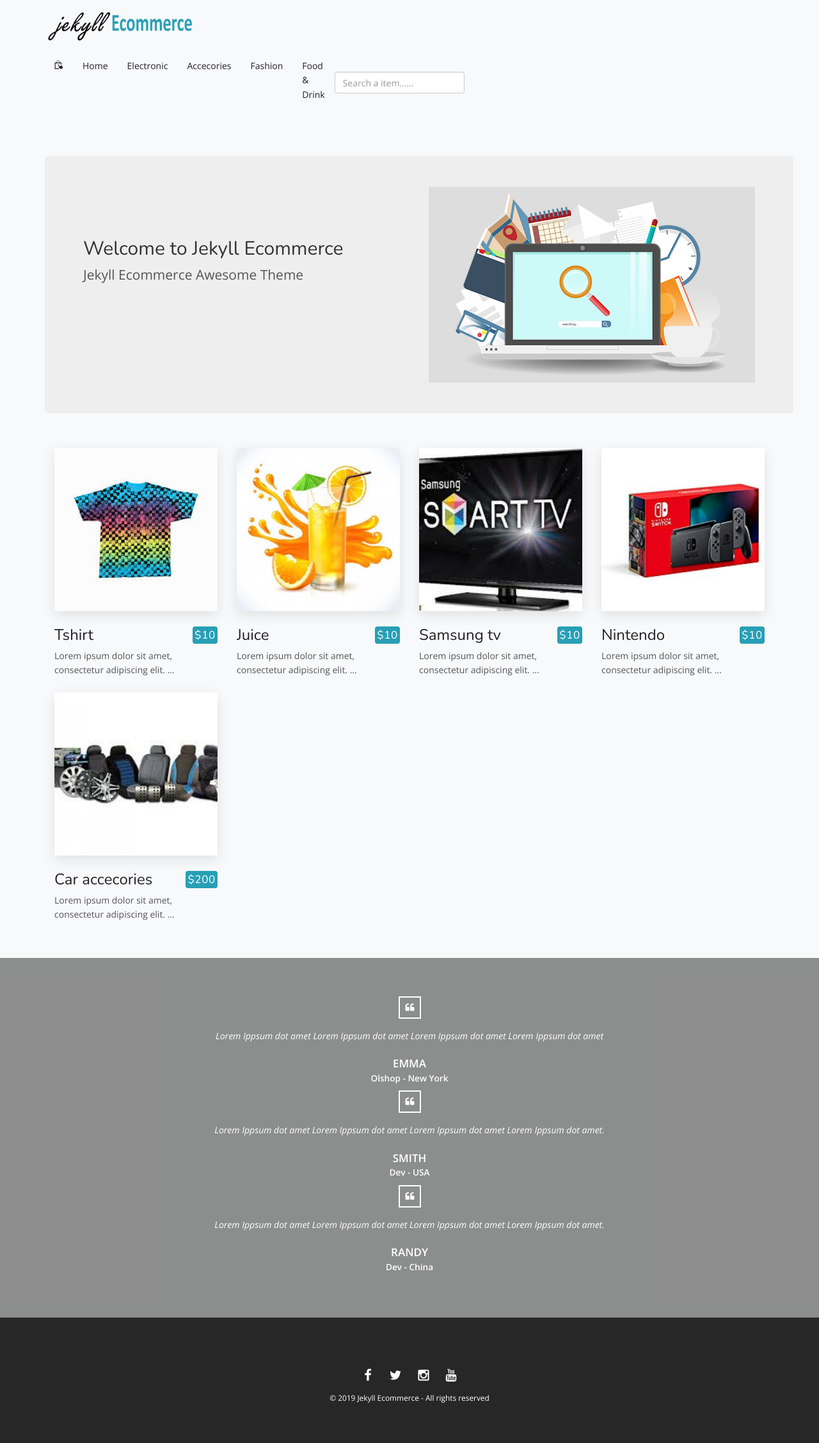
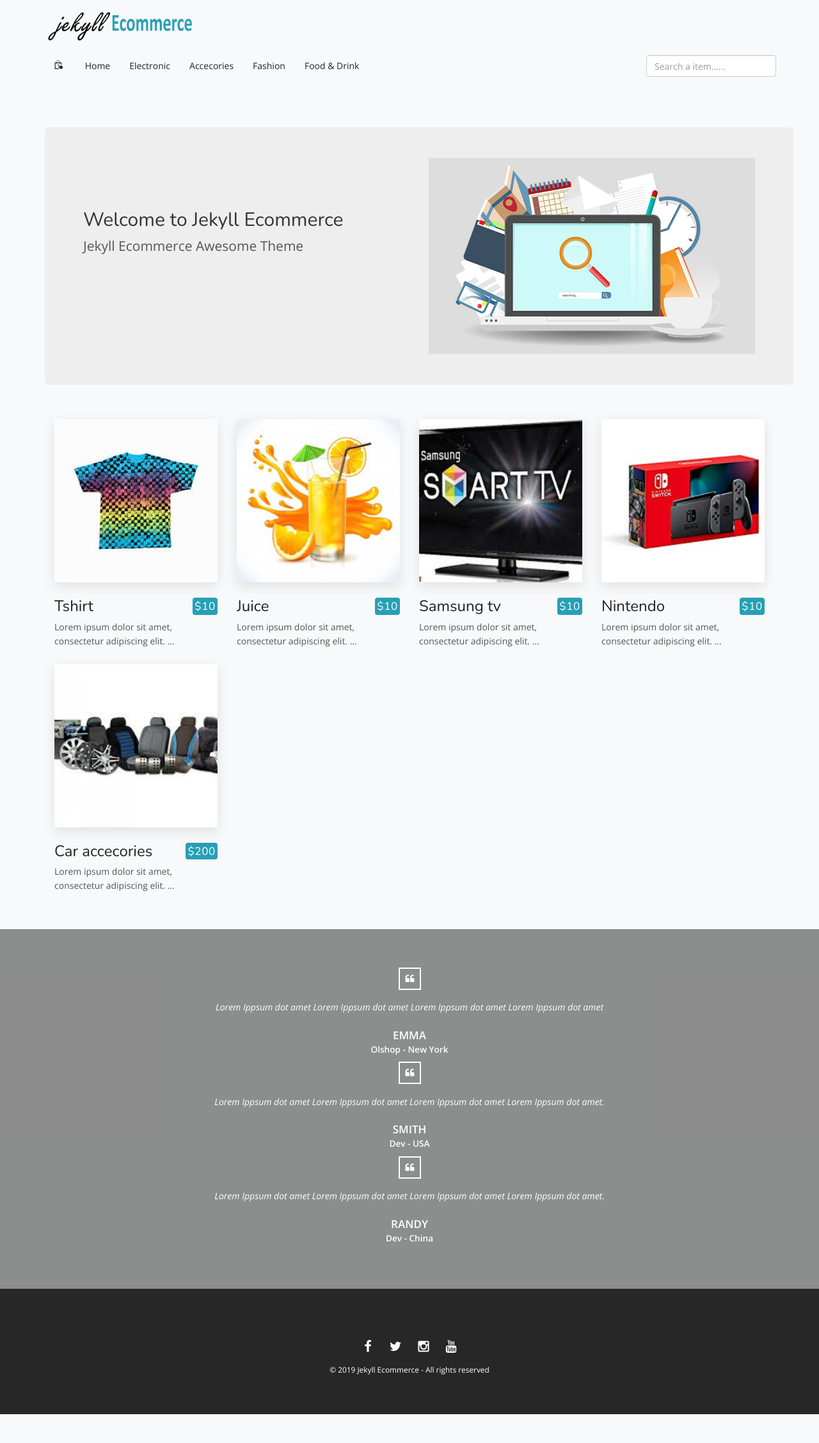
Before and after one commit to wahyu243/wah, a Jekyll site: the page built from index.html, in a window 1280 px wide. Shown: the whole page at 64% size. Built offline with Jekyll 4.4.1, drawn with Linux system fonts in a browser that asks for light colours; nearby versions of some CDN libraries; the list of posts is cut into pages by our own code; after the commit the page ends 2210 px from its top, so only the background shows below that.

Commit message:
Update _navbar.scss

```diff
--- a/_sass/bootstrap/_navbar.scss
+++ b/_sass/bootstrap/_navbar.scss
@@ -144,9 +144,11 @@
 }
 
 .prefsearch {
-    display: flex;
+display: flex;
     flex-wrap: nowrap;
-    width: 100%
+    width: 100%;
+    max-width: 200px;
+    margin-top: -7px
 }
 
 .navbar-theme .navbar-nav .nav-link {
```
